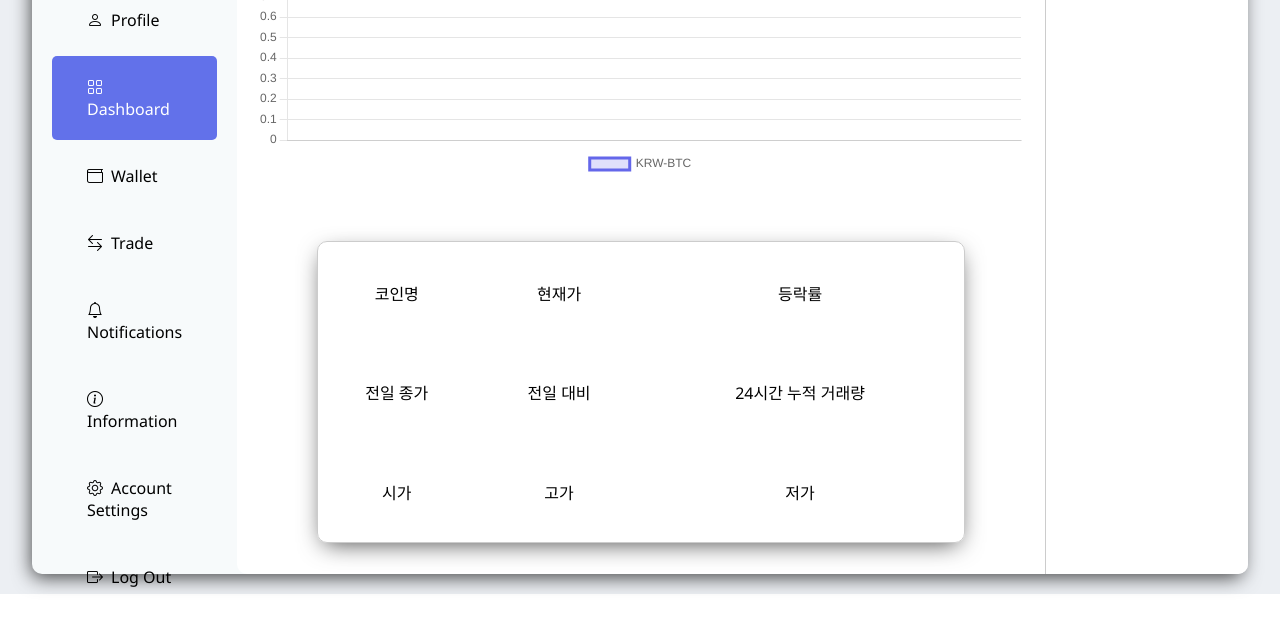
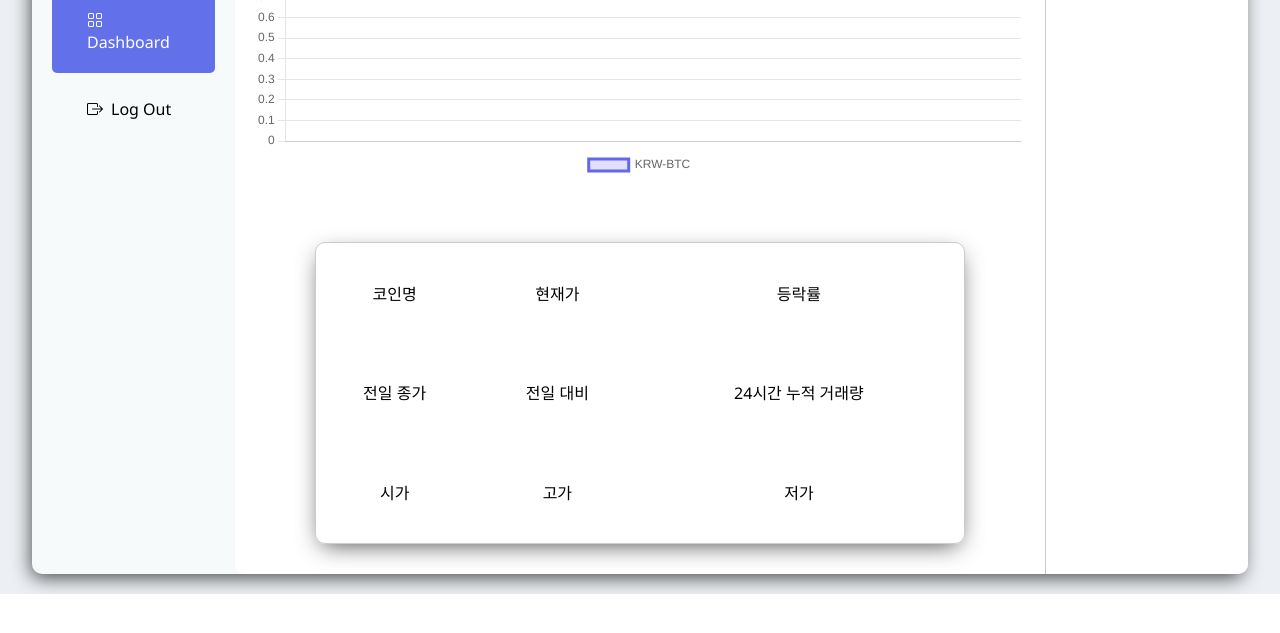
Before and after one commit to seokmin12/DownBit, a plain HTML site: page html/dashboard.html in a window 1280 px wide. Shown: the part 206-839 px from the top of the page. After the commit the page ends 800 px from the top, so only its background shows below. Drawn offline with nearby package versions, Linux system fonts and the light colour scheme; no server answers.

Commit message:
대시보드 메뉴중 기능없는 메뉴 주석 처리

```diff
--- a/html/dashboard.html
+++ b/html/dashboard.html
@@ -27,13 +27,13 @@
                     <div>
                         <img src="../img/logo.png" alt="logo" width="150">
                     </div>
-                    <li><i class="bi bi-person"></i>Profile</li>
+<!--                     <li><i class="bi bi-person"></i>Profile</li> -->
                     <li id="dashboard-menu"><i class="bi bi-grid"></i>Dashboard</li>
-                    <li><i class="bi bi-wallet"></i>Wallet</li>
+<!--                     <li><i class="bi bi-wallet"></i>Wallet</li>
                     <li><i class="bi bi-arrow-left-right"></i>Trade</li>
                     <li><i class="bi bi-bell"></i>Notifications</li>
                     <li><i class="bi bi-info-circle"></i>Information</li>
-                    <li><i class="bi bi-gear"></i>Account Settings</li>
+                    <li><i class="bi bi-gear"></i>Account Settings</li> -->
                     <a href="../index.html"><li><i class="bi bi-box-arrow-right"></i>Log Out</li></a>
                 </ul>
             </div>
```
